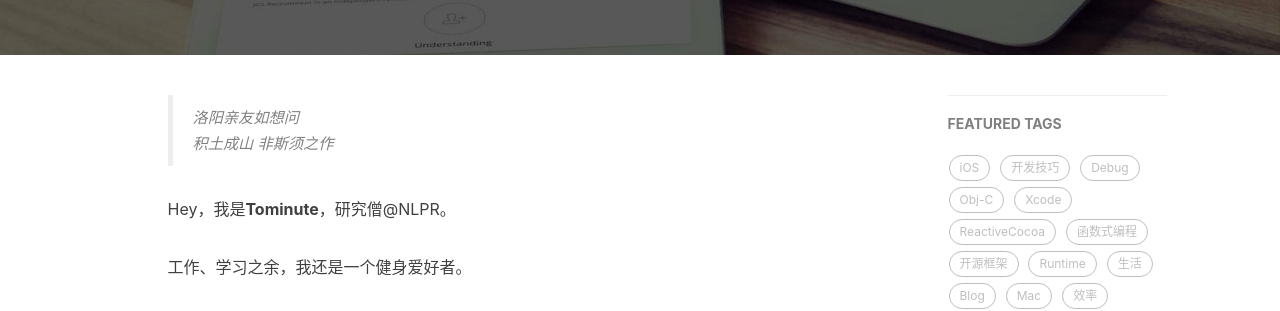
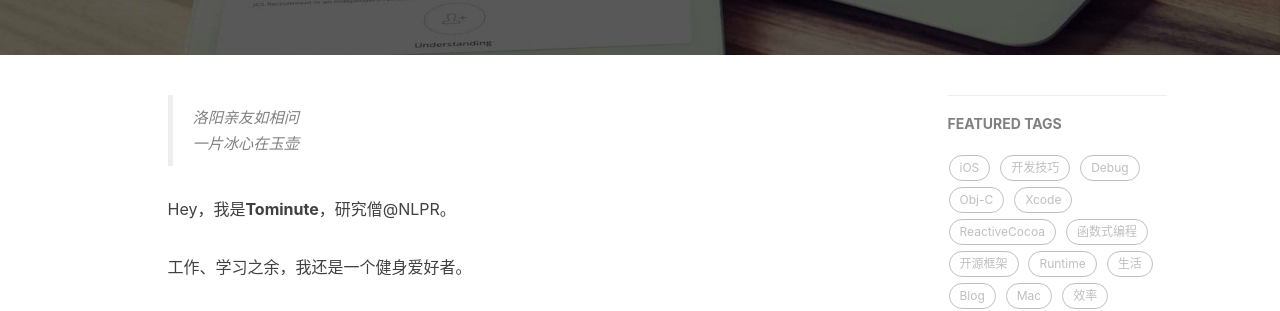
Before and after one commit to tominute/tominute.github.io, a Jekyll site: the page built from about.html, in a window 1280 px wide. Shown: the part 363-674 px from the top of the page. Built offline with Jekyll 4.4.1, drawn with Linux system fonts in a browser that asks for light colours; nearby versions of some CDN libraries; comment, search, counter and statistics services are not loaded.

Commit message:
Update about.html

```diff
--- a/about.html
+++ b/about.html
@@ -15,8 +15,8 @@
 <div class="zh post-container">
 
     <!--copied from markdown -->
-    <blockquote><p>洛阳亲友如想问<br>
-    积土成山 非斯须之作</p></blockquote>
+    <blockquote><p>洛阳亲友如相问<br>
+    一片冰心在玉壶</p></blockquote>
 
     <p>Hey，我是<strong>Tominute</strong>，研究僧@NLPR。</p>
 
```
